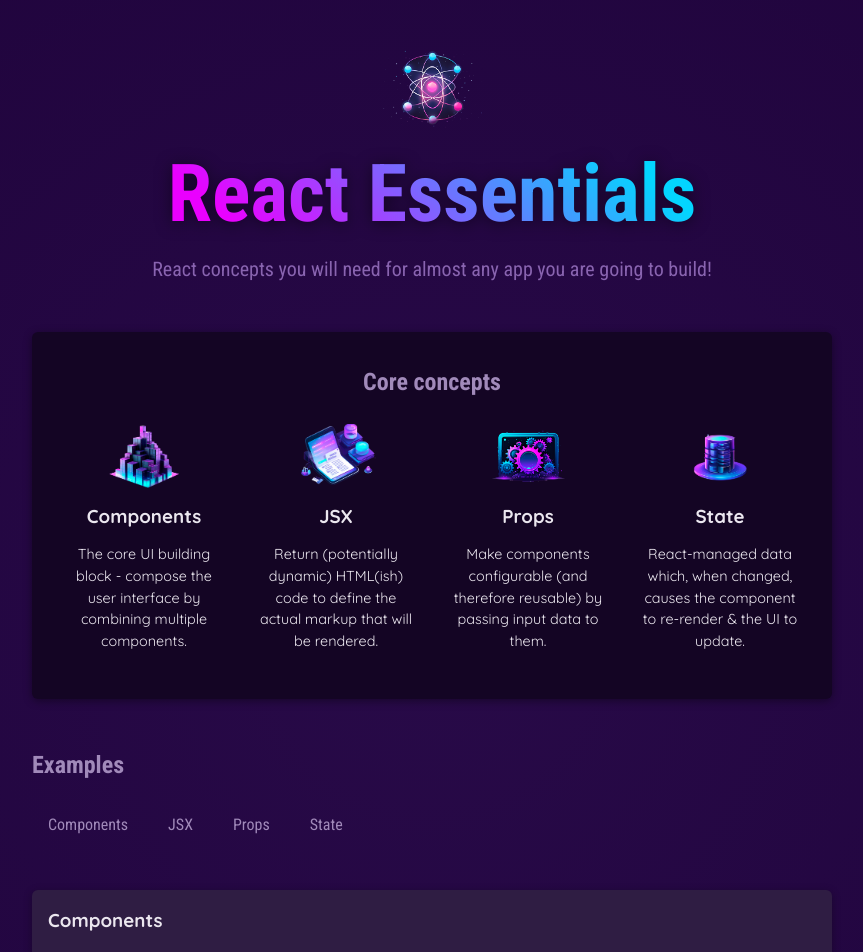
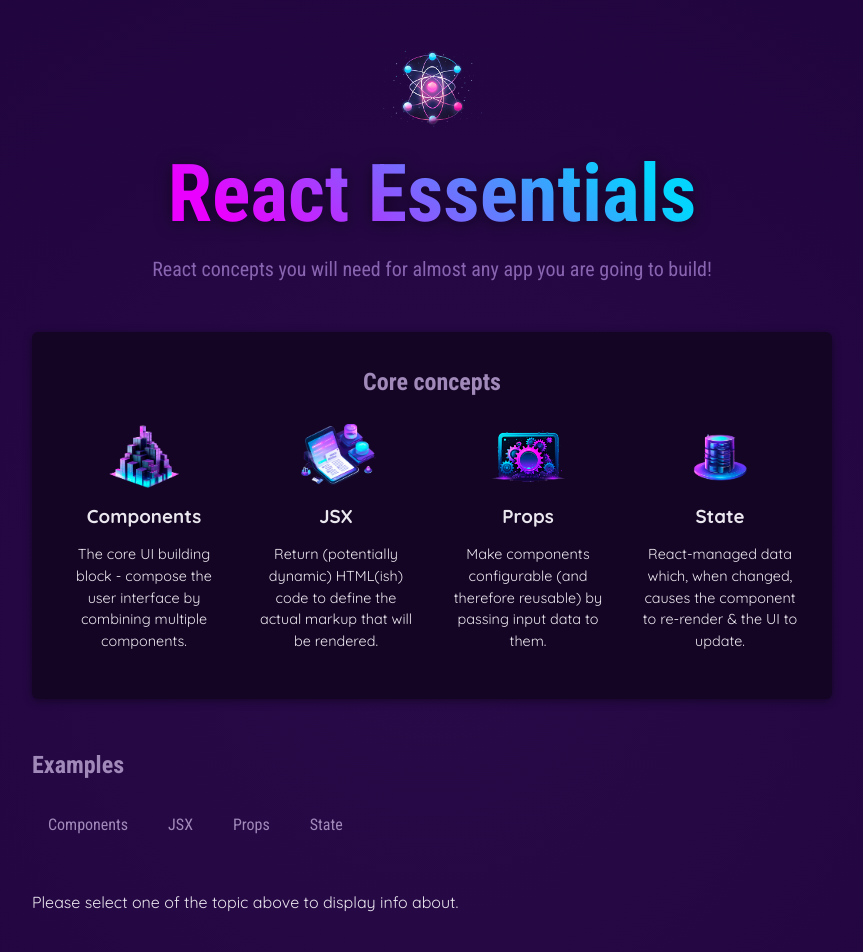
Before and after one commit to Fawa24/react-course, a React (Vite) app in the folder first-project/: page / in a window 1280 px wide. Shown: the top 952 px of the page, without its empty margins (208-1071 px from the left). Built offline with nearby package versions, Linux system fonts and the light colour scheme.

Commit message:
Refreshed knowledges about displaying content conditionally

```diff
--- a/first-project/src/App.jsx
+++ b/first-project/src/App.jsx
@@ -5,7 +5,7 @@
 import { useState } from "react";
 
 function App() {
-  const [selectedTab, setselectedTab ] = useState('components');
+  const [selectedTab, setselectedTab ] = useState();
 
   function clickHandler(selectedTab) {
     setselectedTab(selectedTab);
@@ -33,13 +33,15 @@
             <TabButton onClick={() => clickHandler('state')}>State</TabButton>
           </menu>
         </section>
+        {selectedTab &&
         <div id="tab-content">
           <h3>{EXAMPLES[selectedTab].title}</h3>
           <p>{EXAMPLES[selectedTab].description}</p>
           <pre>
             <code>{EXAMPLES[selectedTab].code}</code>
           </pre>
-        </div>
+        </div>}
+        {!selectedTab && <p>Please select one of the topic above to display info about.</p>}
       </main>
     </div>
   );
```
